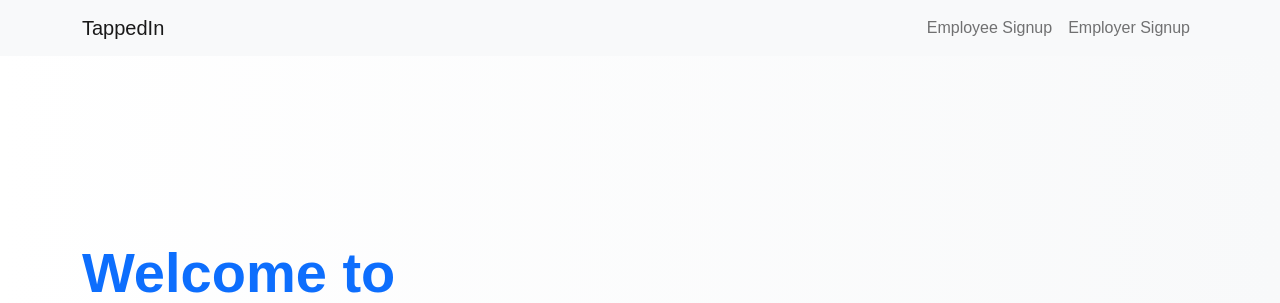
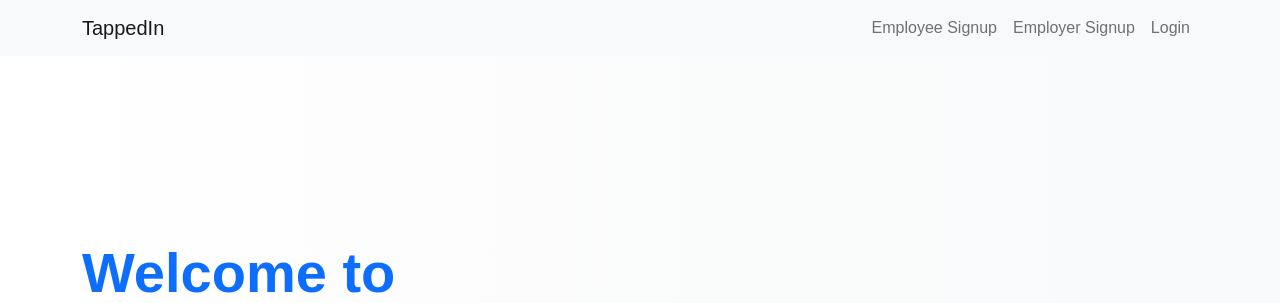
Before and after one commit to Ale-Newport/404-Not-Found, a Django app: page / in a window 1280 px wide. Shown: the top 303 px of the page. Run offline with Django 5.2, Linux system fonts and the light colour scheme; parts of the project's set-up code (start-up, migrations or seed data) failed here and were passed over; some libraries are stand-ins or nearby versions.

Commit message:
add login link to home page navbar

```diff
--- a/app/templates/partials/navbar.html
+++ b/app/templates/partials/navbar.html
@@ -49,6 +49,9 @@
           <li class="nav-item">
             <a class="nav-link" href="{% url 'employer_signup' %}">Employer Signup</a>
           </li>
+          <li class="nav-item">
+            <a class="nav-link" href="{% url 'login' %}">Login</a>
+          </li>
         {% endif %}
       </ul>
     </div>
```
